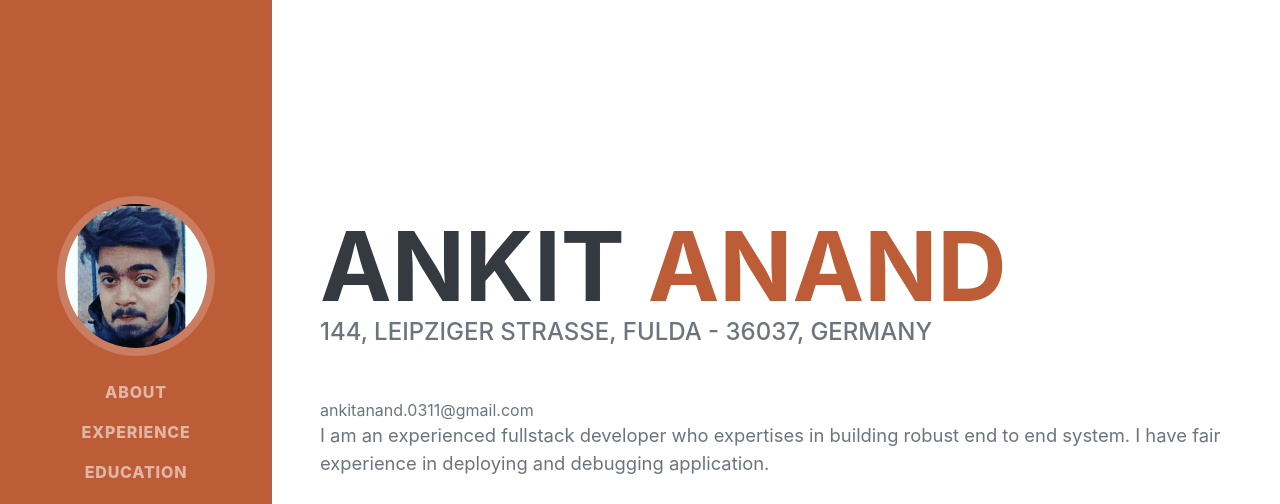
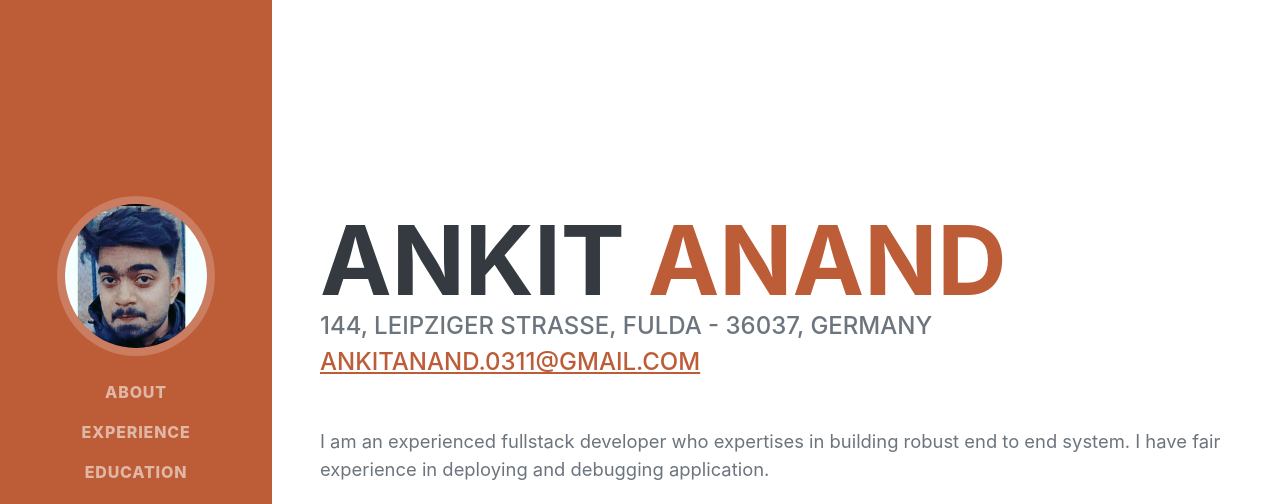
Before and after one commit to Ankit-03-Anand/ankitanand.github.io, a plain HTML site: page index.html in a window 1280 px wide. Shown: the top 504 px of the page. Drawn offline with nearby package versions, Linux system fonts and the light colour scheme; a web font is replaced by a local one.

Commit message:
Update index.html

```diff
--- a/index.html
+++ b/index.html
@@ -46,9 +46,7 @@
                     </h1>
                     <div class="subheading mb-5">
                        144, Leipziger Straße, Fulda - 36037, Germany</br>
-                    </div>
-                    <div
-                         <a href="mailto:name@email.com">ankitanand.0311@gmail.com</a>
+                       <a href="mailto:name@email.com">ankitanand.0311@gmail.com</a>
                     </div>
                     <p class="lead mb-5">I am an experienced fullstack developer who expertises in building robust end to end system. I have fair experience in deploying and debugging application.</p>
                     <div class="social-icons">
```
